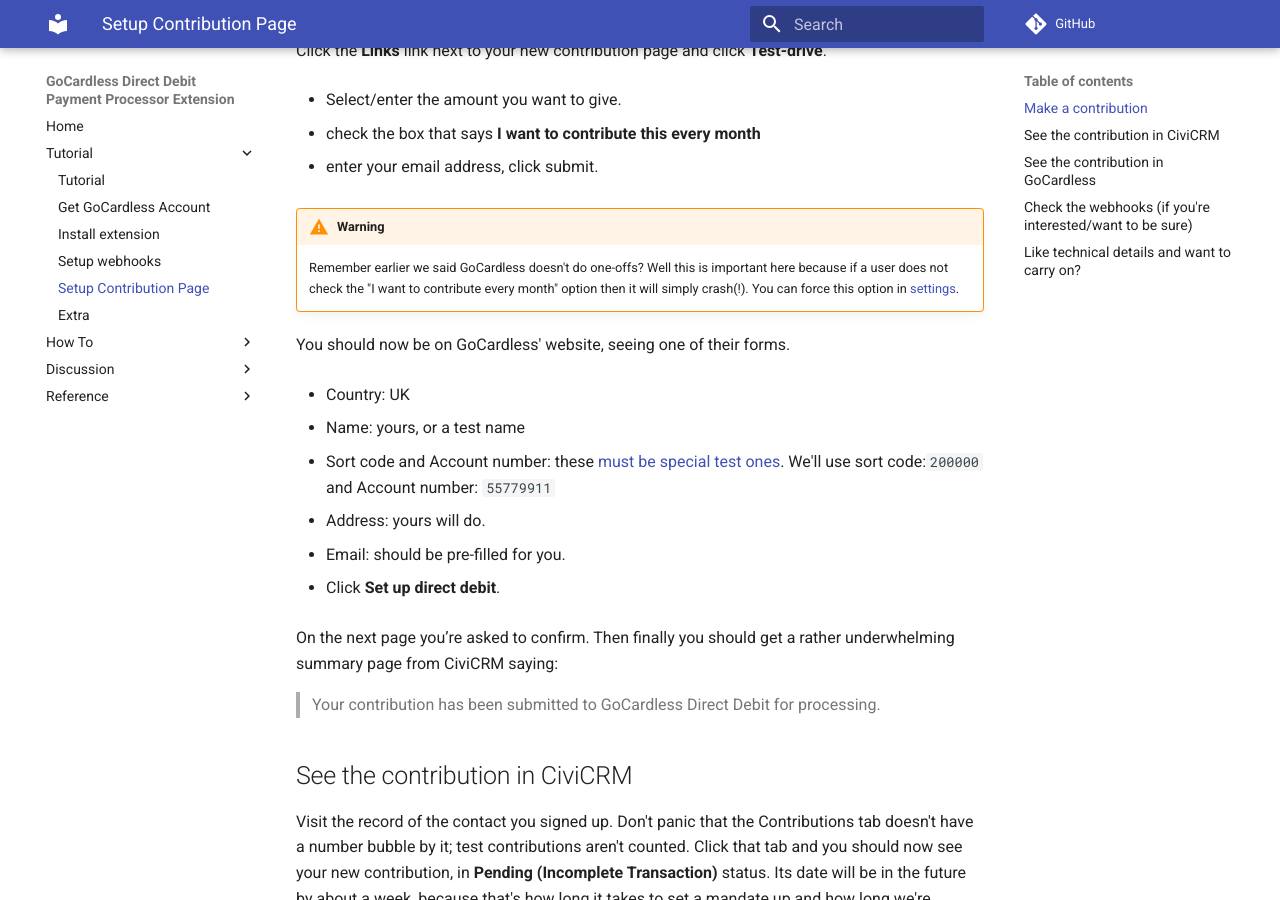
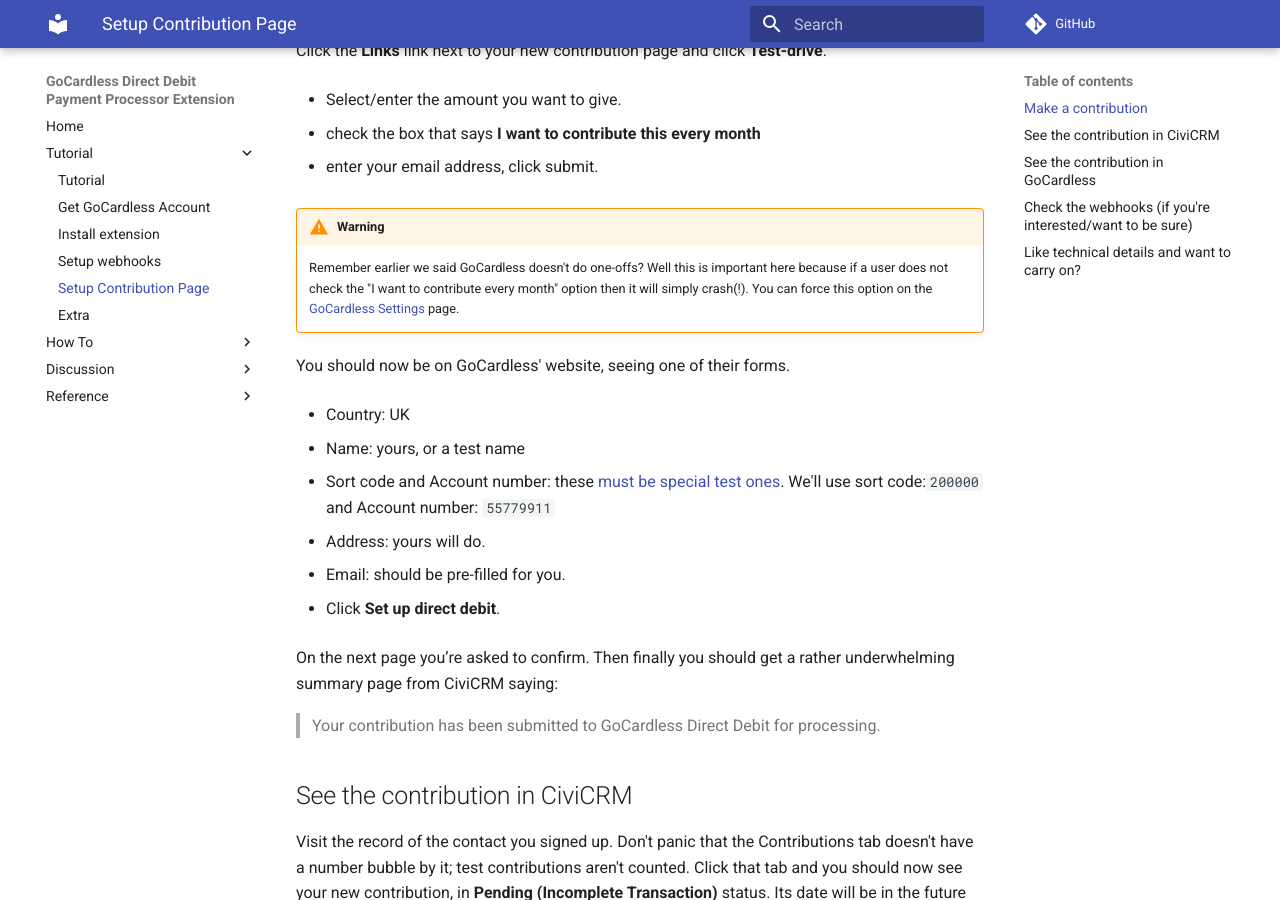
Before and after one commit to artfulrobot/uk.artfulrobot.civicrm.gocardless, an MkDocs documentation site: the page built from docs/tutorial/contribution-page.md, in a window 1280 px wide and 900 px high, scrolled down 1237 px. Built offline with MkDocs 1.6.1 and Material for MkDocs 9.7.7, drawn with Linux system fonts in a browser that asks for light colours; comment, search, counter and statistics services are not loaded.

Commit message:
Update docs/tutorial/contribution-page.md
Ah yes! Thanks for that.

Co-authored-by: Rich Lott <artfulrobot@users.noreply.github.com>

```diff
--- a/docs/tutorial/contribution-page.md
+++ b/docs/tutorial/contribution-page.md
@@ -66,7 +66,7 @@ Click the **Links** link next to your new contribution page and click
     Remember earlier we said GoCardless doesn't do one-offs? Well this is
     important here because if a user does not check the "I want to
     contribute every month" option then it will simply crash(!). You can
-    force this option in [settings](https://docs.civicrm.org/gocardless/en/latest/reference/settings/#force-recurring).
+    force this option on the [GoCardless Settings](../reference/settings.md#force-recurring) page.
 
 You should now be on GoCardless' website, seeing one of their forms.
 
```
